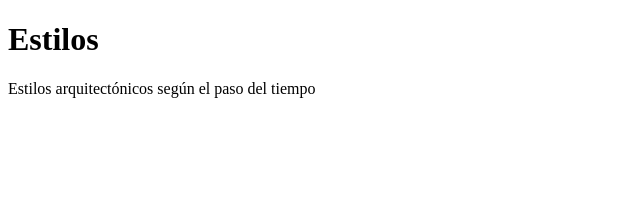
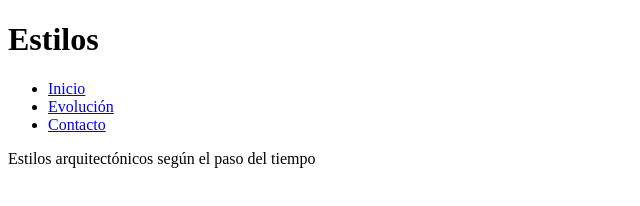
Before and after one commit to leonandres/arquitectura, a plain HTML site: page index.html in a window 1280 px wide. Shown: the whole page, without its empty margins (0-640 px from the left). Drawn offline with Linux system fonts and the light colour scheme.

Commit message:
Se agrega menu de navegación nav, lista desordenada y tres items

```diff
--- a/index.html
+++ b/index.html
@@ -7,8 +7,15 @@
 </head>
 <body>
     <header>
+        <h1>Estilos</h1>
+        <nav>
+            <ul>
+                <li><a href = "#">Inicio</a></li>
+                <li><a href = "#">Evolución</a></li>
+                <li><a href = "#">Contacto</a></li>
+            </ul>
+        </nav>
 
-        <h1>Estilos</h1>
         <p>Estilos arquitectónicos según el paso del tiempo</p>
 
     </header></body>
```
